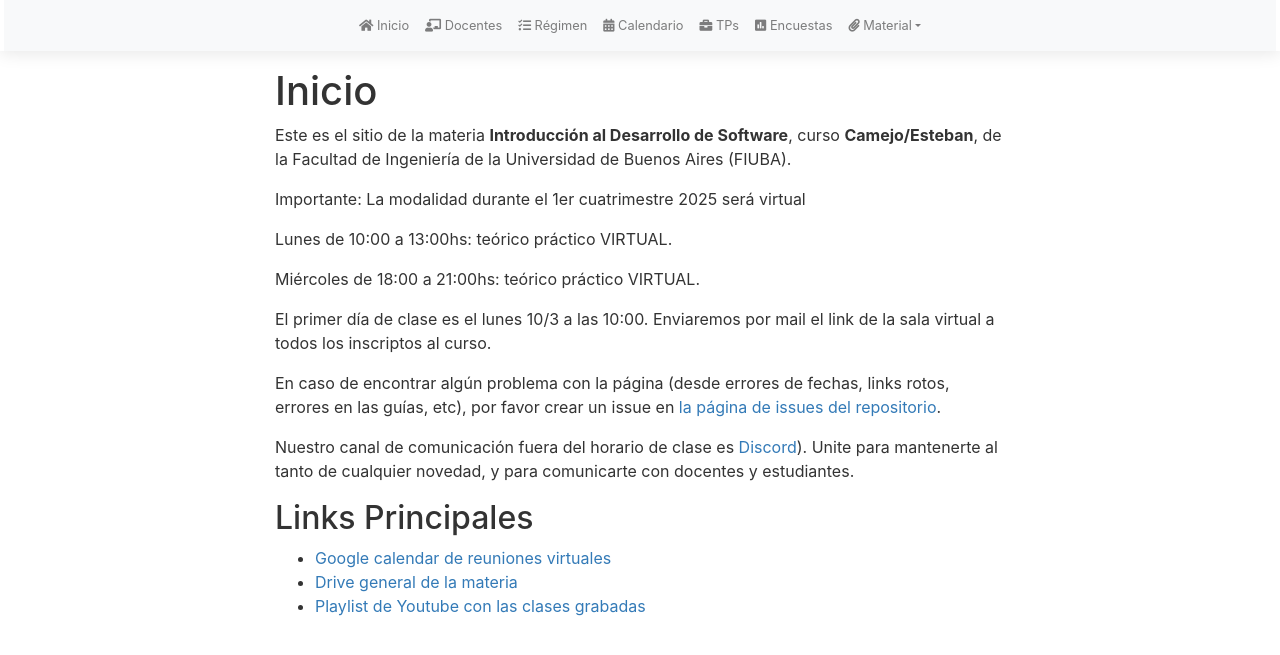
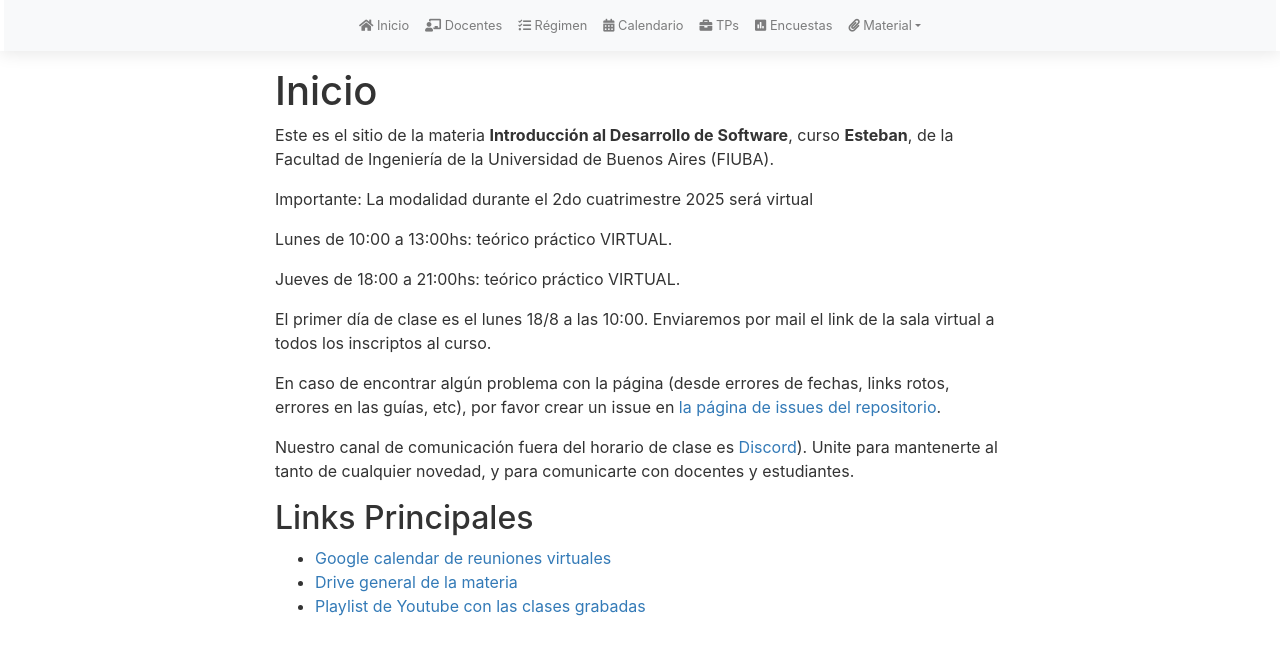
Before and after one commit to intro-tb022/intro, a Jekyll site: the page built from index.md, in a window 1280 px wide. Shown: the top 655 px of the page. Built offline with Jekyll 4.4.1, drawn with Linux system fonts in a browser that asks for light colours; nearby versions of some CDN libraries; our own code applies the rules of GitHub Pages for plain Markdown files.

Commit message:
Updated 2025c2

```diff
--- a/_data/cuatrimestre.yml
+++ b/_data/cuatrimestre.yml
@@ -1,4 +1,4 @@
 # Primeros cuatrimestres terminan el primero de agosto
 # Segundos Cuatrimestres terminan el primero de febrero
-fin_cuatrimestre: 2025-06-23
-inicio_cuatrimestre: 2025-03-10
+fin_cuatrimestre: 2025-12-04
+inicio_cuatrimestre: 2025-08-18
--- a/index.md
+++ b/index.md
@@ -4,15 +4,15 @@ layout: page
 
 # Inicio
 
-Este es el sitio de la materia **Introducción al Desarrollo de Software**, curso **Camejo/Esteban**, de la Facultad de Ingeniería de la Universidad de Buenos Aires (FIUBA).
+Este es el sitio de la materia **Introducción al Desarrollo de Software**, curso **Esteban**, de la Facultad de Ingeniería de la Universidad de Buenos Aires (FIUBA).
 
-Importante: La modalidad durante el 1er cuatrimestre 2025 será virtual
+Importante: La modalidad durante el 2do cuatrimestre 2025 será virtual
 
 Lunes de 10:00 a 13:00hs: teórico práctico VIRTUAL.
 
-Miércoles de 18:00 a 21:00hs: teórico práctico VIRTUAL.
+Jueves de 18:00 a 21:00hs: teórico práctico VIRTUAL.
 
-El primer día de clase es el lunes 10/3 a las 10:00. Enviaremos por mail el link de la sala virtual a todos los inscriptos al curso.
+El primer día de clase es el lunes 18/8 a las 10:00. Enviaremos por mail el link de la sala virtual a todos los inscriptos al curso.
 
 
 En caso de encontrar algún problema con la página (desde errores de fechas, links rotos, errores en las guías, etc), por favor crear un issue en [la página de issues del repositorio]({{site.github.repository_url}}/issues).
```
Also changed, not shown: _data/docentes.yml (+16 -5 lines), _data/trabajos.yml (+9 -9 lines), calendario.md (+3 -3 lines), encuestas.md (+1 -0 lines), assets/img/docentes/facuaa.png (deleted).
